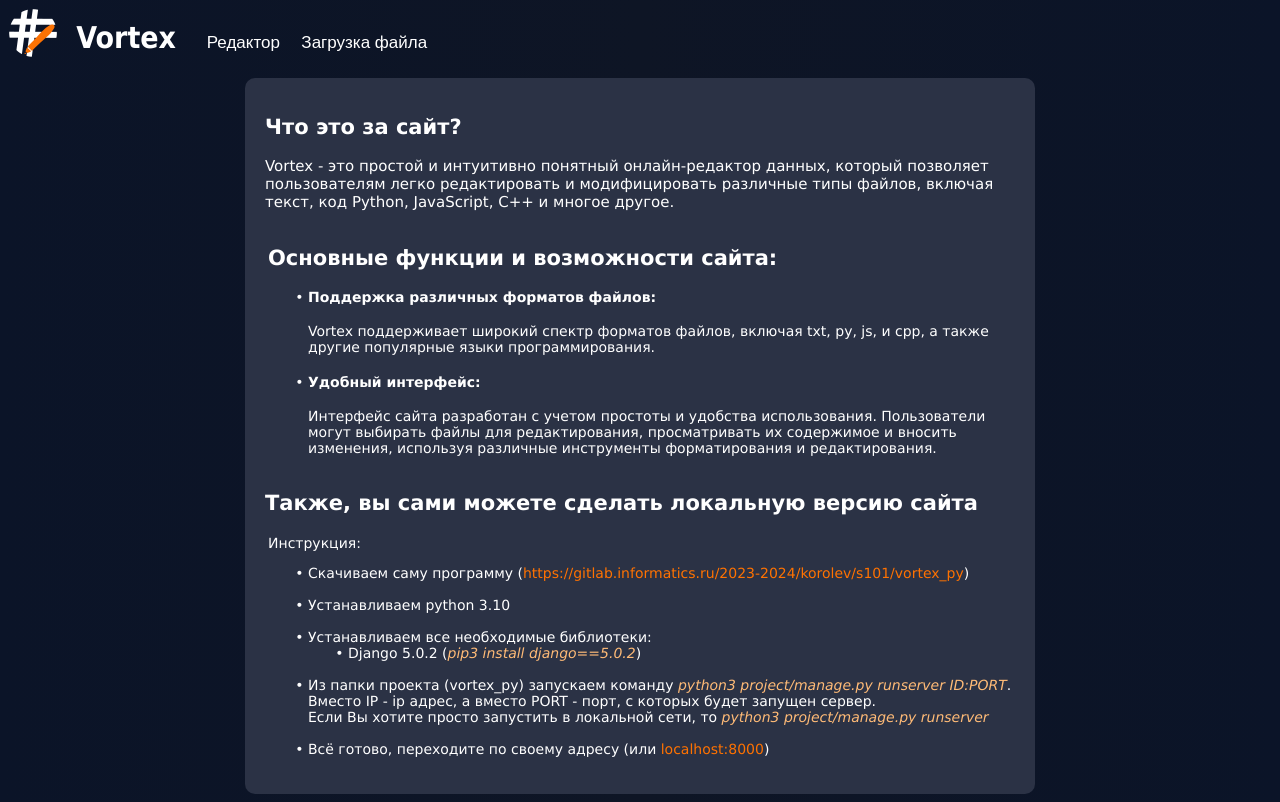
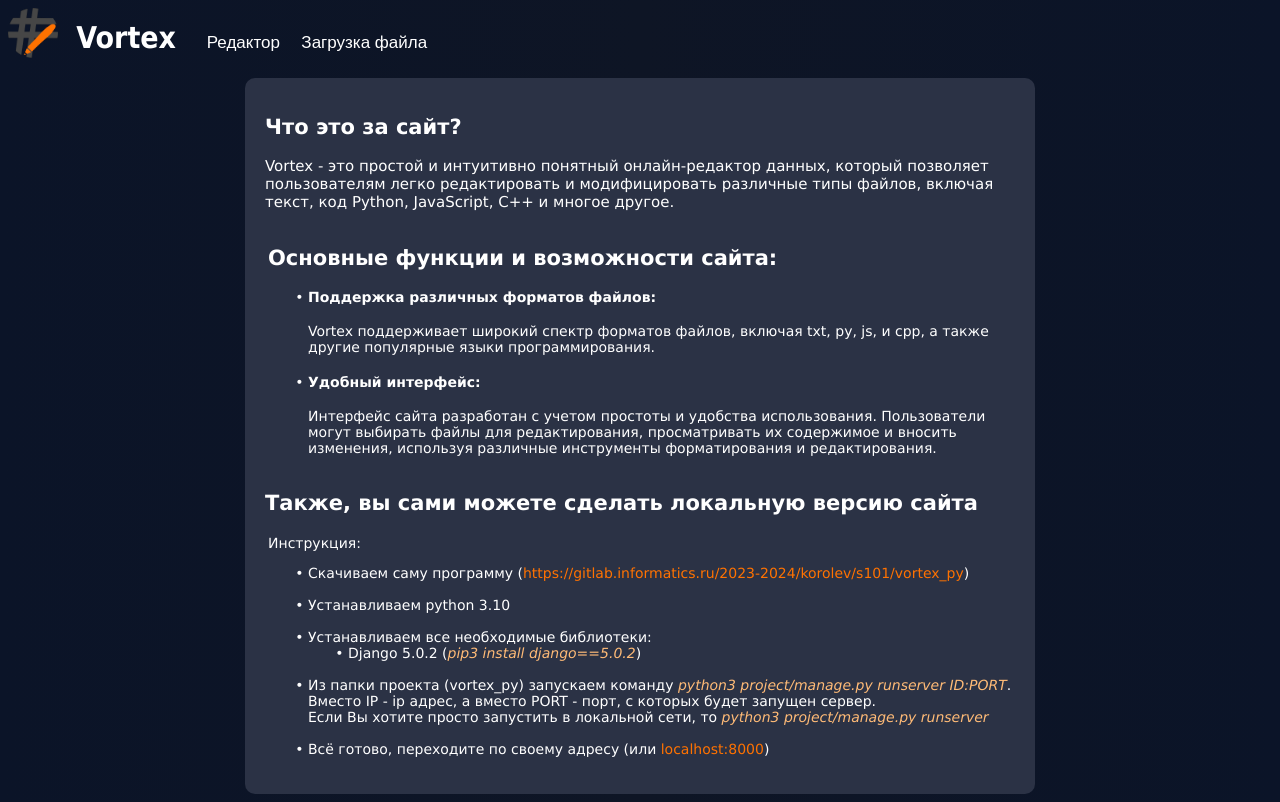
Before and after one commit to 3NikNikNik3/Vortex_Py, a Django app: page / in a window 1280 px wide. Run offline with Django 5.2, Linux system fonts and the light colour scheme.

Commit message:
Norm_ico

```diff
--- a/project/main/templates/index.html
+++ b/project/main/templates/index.html
@@ -10,7 +10,7 @@
 
 <script src="{% static 'js/index.js' %}"></script>
 <div style="display:inline-block;">
-    <img src="/static/icon.png" height="50"
+    <img src="/static/favicon.ico" height="50"
     width="50" style="position: fixed"><div style="float:left; margin: -2.5% 0 0 20%; width: 150%">
     <h1 style="font-size: 30px; font-family: tahoma;">Vortex
     <button onclick="window.open('edit', '_self')" style="margin-left:3%">Редактор</button>
```
Also changed, not shown: project/main/static/favicon.ico (added), project/main/static/icon.png (deleted).
